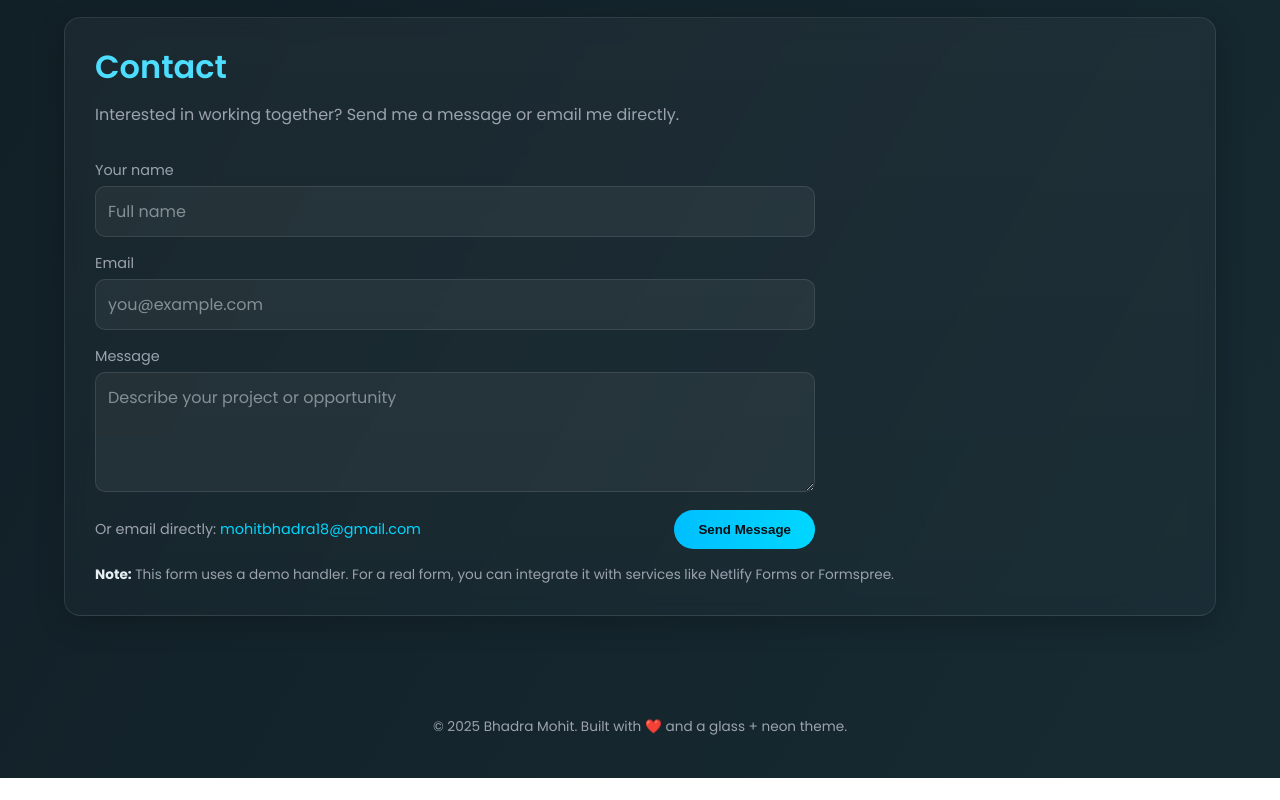
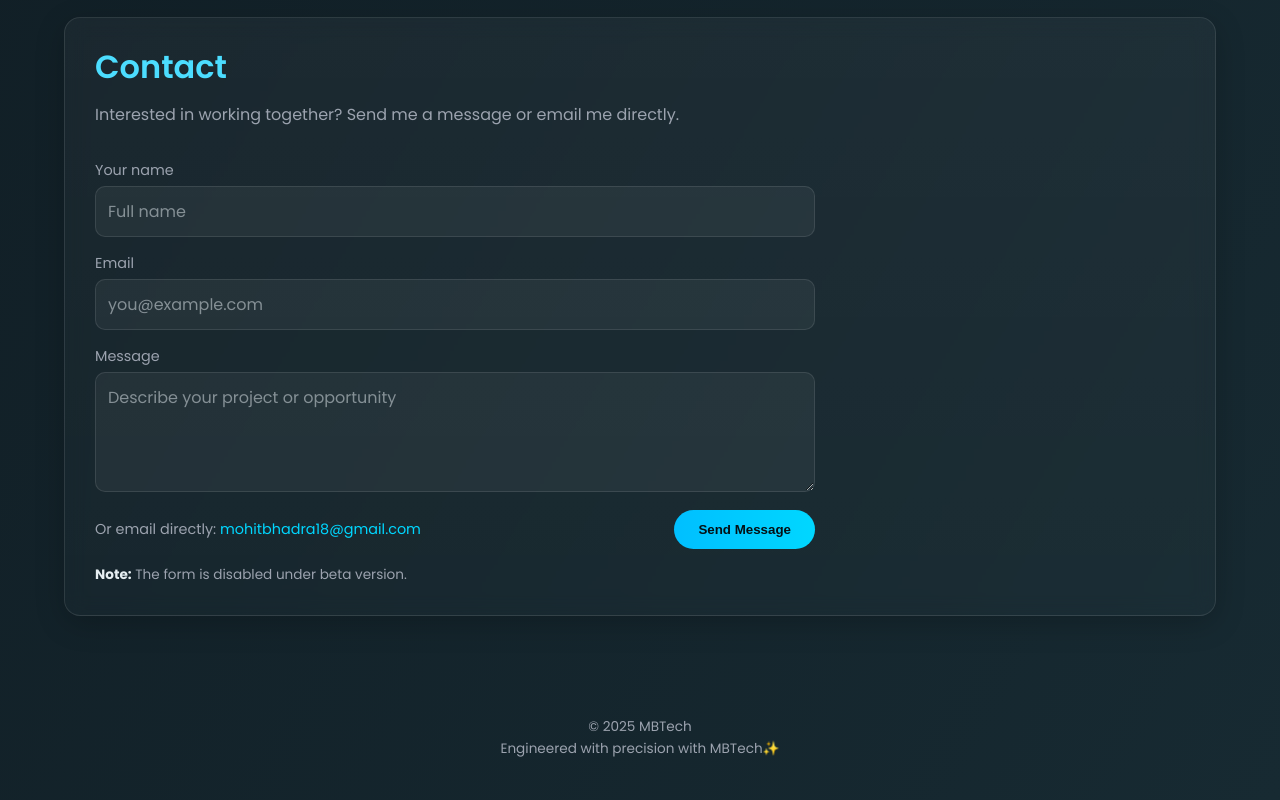
Before and after one commit to BhadraMohit09/MAB_Portfolio_Beta, a plain HTML site: page index.html in a window 1280 px wide. Shown: the part 3754-4554 px from the top of the page. Before the commit the page ends 4532 px from the top, so only its background shows below. Drawn offline with Linux system fonts and the light colour scheme.

Commit message:
`Update index.html: modify form note, disable form under beta version, update copyright and footer text.`

```diff
--- a/index.html
+++ b/index.html
@@ -841,7 +841,7 @@
         </form>
 
         <div style="margin-top: 15px; color: var(--muted-color); font-size: 0.85rem;">
-          <p style="margin: 0;"><strong>Note:</strong> This form uses a demo handler. For a real form, you can integrate it with services like Netlify Forms or Formspree.</p>
+          <p style="margin: 0;"><strong>Note:</strong> The form is disabled under beta version.</p>
         </div>
       </div>
     </section>
@@ -850,7 +850,8 @@
 
   <footer>
     <div class="container">
-      <p style="margin: 0;">© 2025 Bhadra Mohit. Built with ❤️ and a glass + neon theme.</p>
+      <p style="margin: 0;">© 2025 MBTech</p>
+      <p style="margin: 0;">Engineered with precision with MBTech✨</p>
     </div>
   </footer>
 
```
